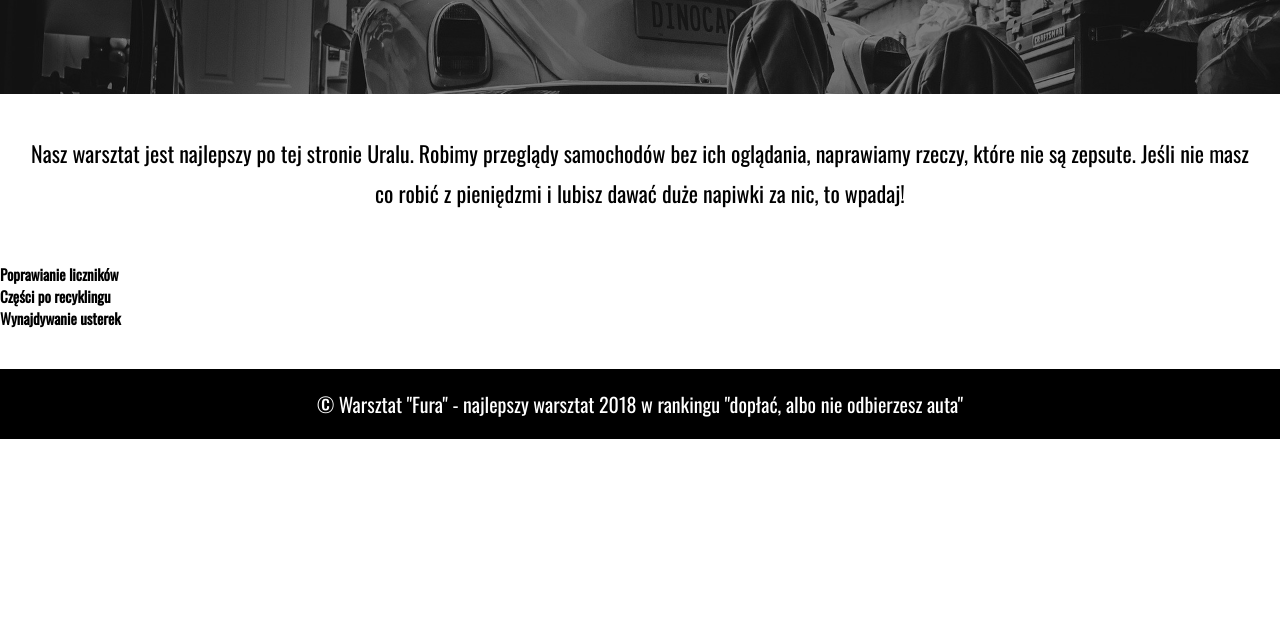
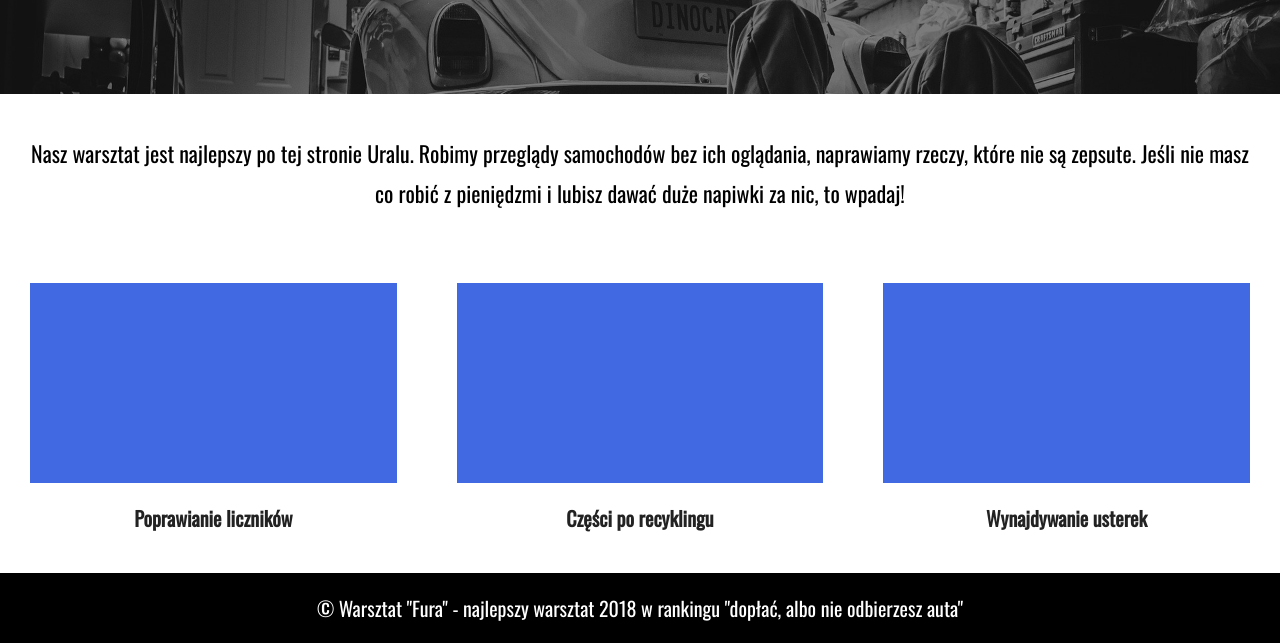
Before and after one commit to RomPop76/P01D08N67, a plain HTML site: page index.html in a window 1280 px wide. Shown: the part 335-978 px from the top of the page. Before the commit the page ends 800 px from the top, so only its background shows below. Drawn offline with nearby package versions, Linux system fonts and the light colour scheme.

Commit message:
Commit 6

```diff
--- a/style.css
+++ b/style.css
@@ -74,6 +74,7 @@ header h1 {
 main {
     max-width: 1440px;
     margin: 5vh auto;
+    font-size: 0;
 }
 
 main p.description {
@@ -81,6 +82,27 @@ main p.description {
     text-align: center;
     margin: 0 30px 50px 30px;
     line-height: 180%;
+}
+
+main div.feature {
+    display: inline-block;
+    width: 33.33%;
+}
+
+main div.image {
+    height: 200px;
+    background-color: royalblue;
+    margin: 20px 30px;
+}
+
+main div.image:hover {
+    background-color: aqua;
+}
+
+main h2 {
+    font-size: 2rem;
+    text-align: center;
+    color: #222;
 }
 
 /* Stopka */
```
